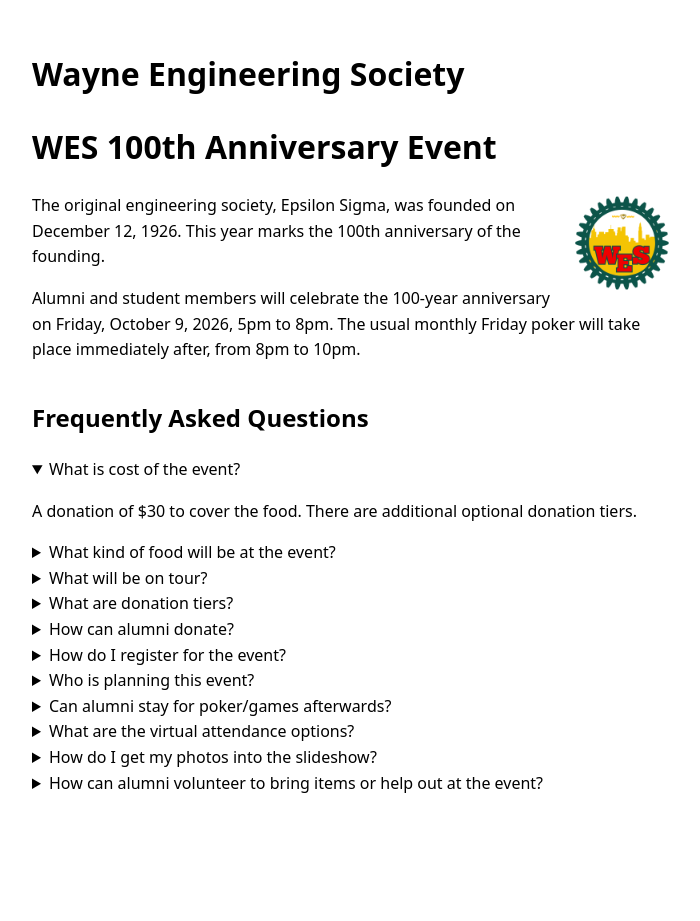
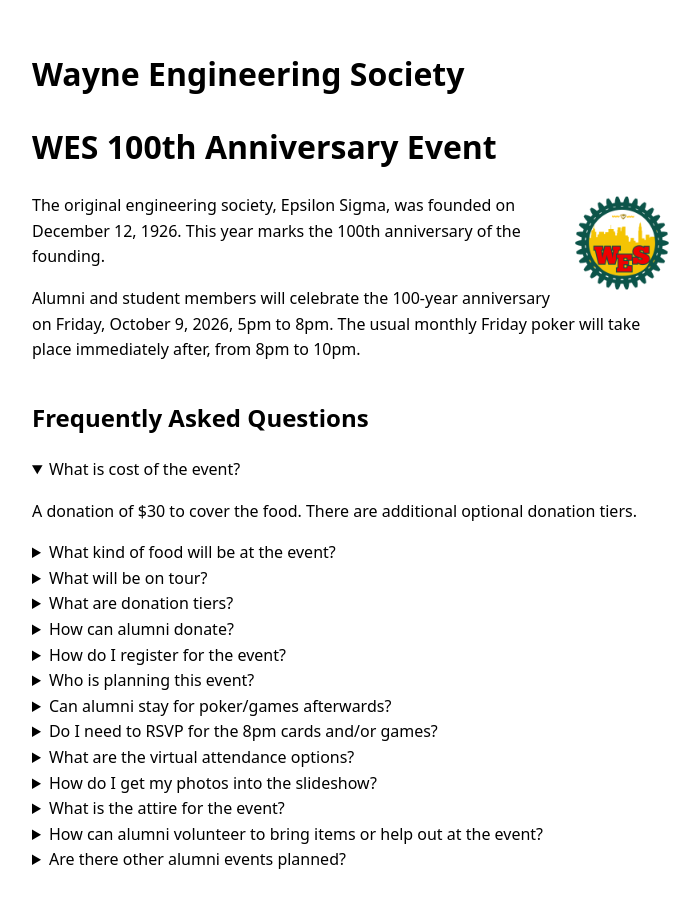
Before and after one commit to mciechanumich/WES100, a Jekyll site: the page built from docs/index.html, in a window 1280 px wide. Shown: the whole page, without its empty margins (288-988 px from the left). Built offline with Jekyll 4.4.1, drawn with Linux system fonts in a browser that asks for light colours; before the commit the page ends 900 px from its top, so only the background shows below that.

Commit message:
feat: added and updated faq info

```diff
--- a/docs/index.html
+++ b/docs/index.html
@@ -41,7 +41,7 @@
   <details class="faq-item">
     <summary class="faq-question">What will be on tour?</summary>
     <div class="faq-answer">
-      <p>We will have a walking self-guided tour of recent house improvements including the front fence, the electrical, the kitchen renovation, the third-floor bathroon, and the boiler room. Each tour stop will have a web app info describing the history and story behind the improvement.</p>
+      <p>We will have a walking self-guided tour of recent house improvements including the front fence, the electrical, the kitchen renovation, the third-floor shower and bathroom, and the boiler room. Each tour stop will have web app info describing the history and story behind the project.</p>
     </div>
   </details>
 
@@ -86,10 +86,16 @@
   <details class="faq-item">
     <summary class="faq-question">Can alumni stay for poker/games afterwards?</summary>
     <div class="faq-answer">
-      <p>Yes. We encourage alumni to join monthly poker or bring other games.</p>
+      <p>Yes. We encourage alumni to join the monthly poker 8pm to 10pm. (Yes, we know this is the SECOND Friday instead of the FIRST Friday. We reschedule the First-Friday poker just this once). If you want to organize and host other games, please let us know so we can reserve space. Bringing your own folding table and plan to some during set up.</p>
     </div>
   </details>
 
+  <!-- FAQ Item -->
+  <details class="faq-item">
+    <summary class="faq-question">Do I need to RSVP for the 8pm cards and/or games?</summary>
+    <div class="faq-answer">
+    </div>
+  </details>
 
 
 
@@ -97,7 +103,7 @@
   <details class="faq-item">
     <summary class="faq-question">What are the virtual attendance options?</summary>
     <div class="faq-answer">
-      <p>We plan to set up Zoom call to take place during the event. </p>
+      <p>We are working on arranging a Zoom call to take place during the event.  Virtual attendees will have access to the slideshow and a virtual tour of the recent house renovations.  Virtual attendees will still need to register to attend. Details to come.</p>
     </div>
   </details>
 
@@ -111,11 +117,31 @@
   </details>
 
 
+
+  <!-- FAQ Item -->
+  <details class="faq-item">
+    <summary class="faq-question">What is the attire for the event?</summary>
+    <div class="faq-answer">
+      <p>Casual, or 1920's attire to celebrate the founding in 1926. Activities will include a strolling dinner and house self-tour. Cards and games </p>
+    </div>
+  </details>
+
+
+
   <!-- FAQ Item -->
   <details class="faq-item">
     <summary class="faq-question">How can alumni volunteer to bring items or help out at the event?</summary>
     <div class="faq-answer">
-      <p>We need many items and much voluteer help to make this event a success.  Alumni can volunteer to help out for an hour during the event, help set up, clean up afterward, or help by bringing needed items. We are seeking photos from the past to include in a running slideshow.  We will have a volunteer sign up app.  Details coming soon. </p>
+      <p>We need many items and much voluteer help to make this event a success.  Alumni can volunteer to help out for an hour during the event, help set up, clean up afterward, or help by bringing needed items. We are seeking photos from the past to include in a running slideshow.  We will have a volunteer sign up app. Set up will take 3 to 4 hours before the event.  Details coming soon. </p>
+    </div>
+  </details>
+
+
+  <!-- FAQ Item -->
+  <details class="faq-item">
+    <summary class="faq-question">Are there other alumni events planned?</summary>
+    <div class="faq-answer">
+      <p>Yes! The after the event, Saturday, Oct 10 we plan to have a family tailgate party for the non-freeze-your-buns-off game. </p>
     </div>
   </details>
 
```
Also changed, not shown: other parts of docs/index.html (+1 -1 lines).
